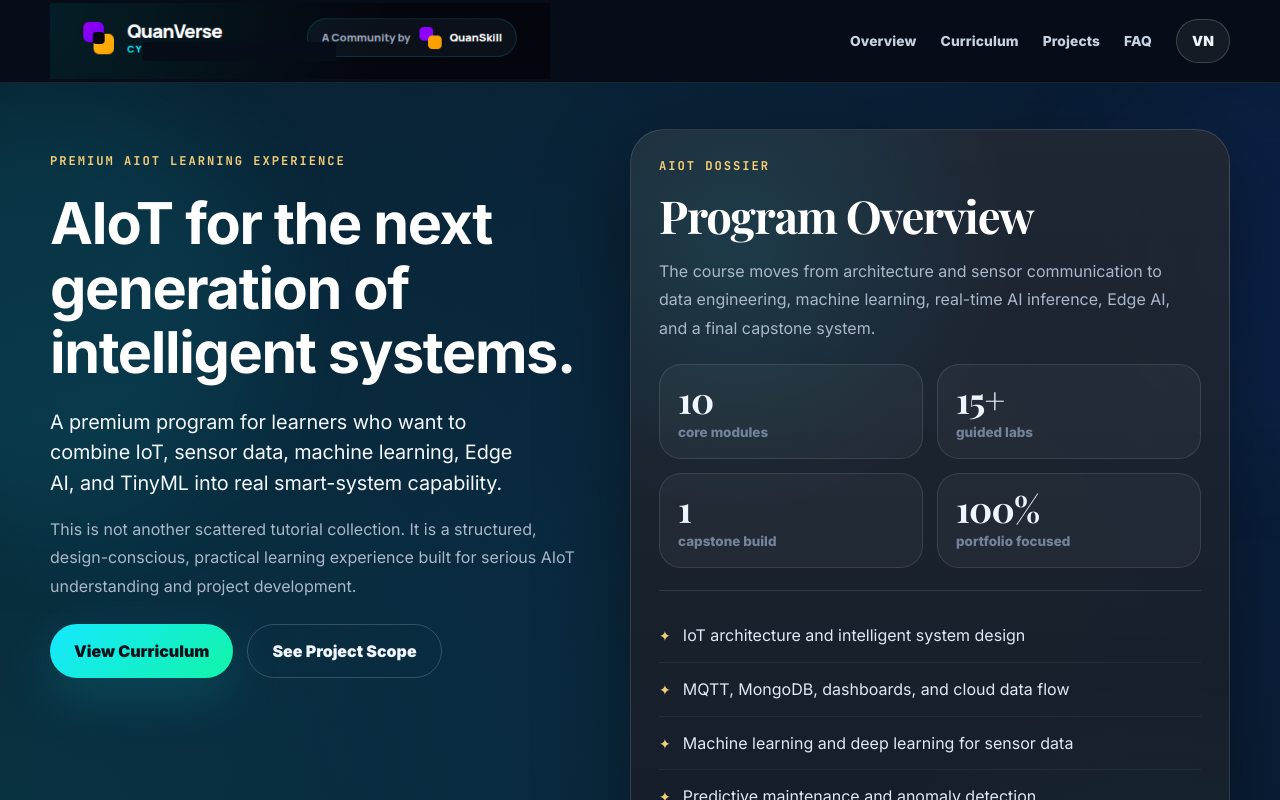
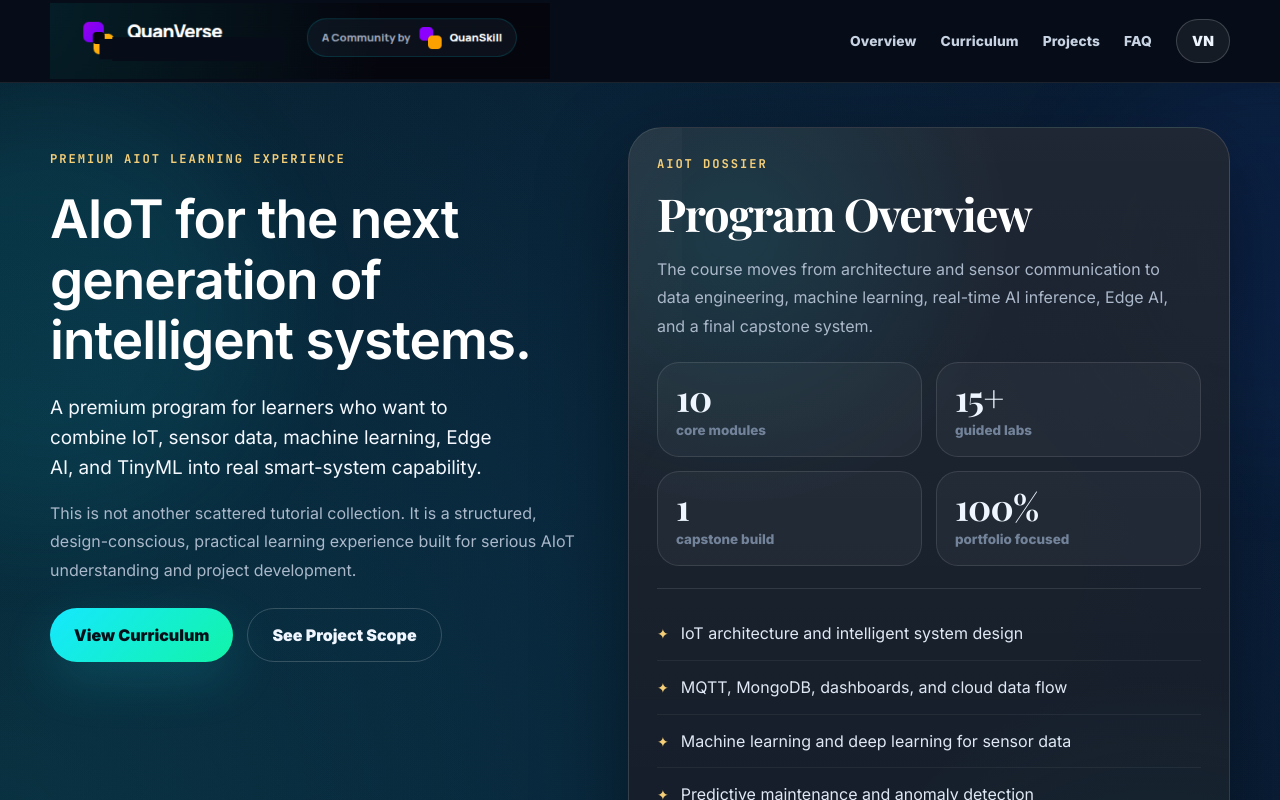
Before and after one commit to mishrasundaram/aiot-premium-course-webapp, a Next.js app: page / in a window 1280 px wide. Shown: the top 800 px of the page. Built offline with nearby package versions, Linux system fonts and the light colour scheme.

Commit message:
Create cleaned QuanVerse logo and remove cybersecurity subtitle

```diff
--- a/app/globals.css
+++ b/app/globals.css
@@ -1625,3 +1625,100 @@ button {
     line-height: 1.12 !important;
   }
 }
+
+/* =========================================================
+   Cleaned Real Logo Final Fix
+   No CSS mask. No blend mode. Uses cleaned PNG.
+========================================================= */
+
+.site-header {
+  background: #070d18 !important;
+  border-bottom: 1px solid rgba(255,255,255,0.09) !important;
+}
+
+.logo-image-zone {
+  display: flex !important;
+  align-items: center !important;
+  min-width: 0 !important;
+}
+
+.brand-image {
+  position: relative !important;
+  display: inline-flex !important;
+  align-items: center !important;
+  width: 515px !important;
+  max-width: min(515px, 52vw) !important;
+  overflow: visible !important;
+  background: transparent !important;
+  border-radius: 0 !important;
+  box-shadow: none !important;
+}
+
+/* Remove any previous CSS mask completely */
+.brand-image::after {
+  display: none !important;
+  content: none !important;
+}
+
+.brand-image img {
+  display: block !important;
+  width: 100% !important;
+  height: auto !important;
+  object-fit: contain !important;
+  object-position: left center !important;
+  background: transparent !important;
+  border-radius: 0 !important;
+  box-shadow: none !important;
+  mix-blend-mode: normal !important;
+  filter: none !important;
+}
+
+/* Make hero title smaller and cleaner */
+.hero h1 {
+  font-family: "Inter", system-ui, sans-serif !important;
+  font-size: clamp(2.85rem, 4.15vw, 4.15rem) !important;
+  font-weight: 600 !important;
+  line-height: 1.14 !important;
+  letter-spacing: -0.018em !important;
+  max-width: 640px !important;
+}
+
+.hero-subtitle {
+  font-size: clamp(1.16rem, 1.48vw, 1.42rem) !important;
+  line-height: 1.58 !important;
+}
+
+/* Tighten vertical spacing without crushing layout */
+.hero {
+  padding-top: 44px !important;
+  padding-bottom: 58px !important;
+  gap: 44px !important;
+}
+
+.section {
+  padding-top: 62px !important;
+  padding-bottom: 62px !important;
+}
+
+.section-head {
+  margin-bottom: 26px !important;
+}
+
+@media (max-width: 1080px) {
+  .brand-image {
+    width: 430px !important;
+    max-width: 58vw !important;
+  }
+}
+
+@media (max-width: 760px) {
+  .brand-image {
+    width: 255px !important;
+    max-width: 66vw !important;
+  }
+
+  .hero h1 {
+    font-size: clamp(2.45rem, 10vw, 3.4rem) !important;
+    line-height: 1.13 !important;
+  }
+}
--- a/app/page.tsx
+++ b/app/page.tsx
@@ -208,7 +208,7 @@ export default function Home() {
         <div className="container nav-shell">
           <div className="brand-zone logo-image-zone">
             <a href="#top" className="brand brand-image" aria-label="QuanVerse - A Community by QuanSkill">
-              <img src="/quanskill.jpeg" alt="QuanVerse - A Community by QuanSkill" />
+              <img src="/quanskill-clean.png" alt="QuanVerse - A Community by QuanSkill" />
             </a>
           </div>
 
```
Also changed, not shown: public/quanskill-clean.png (added).
